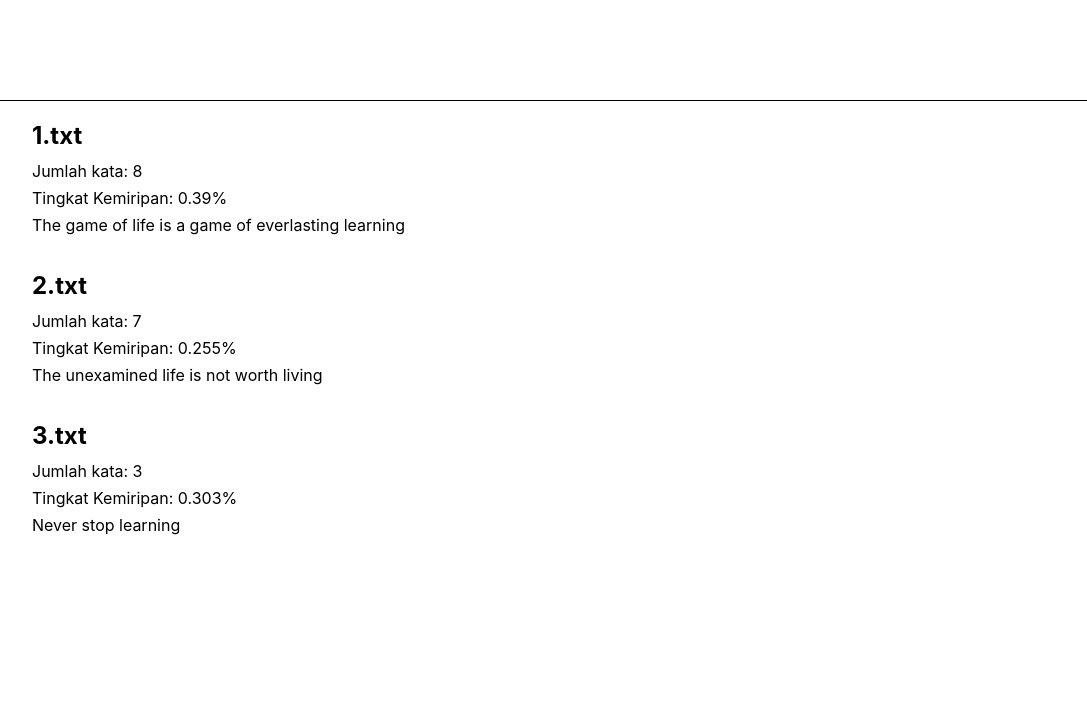
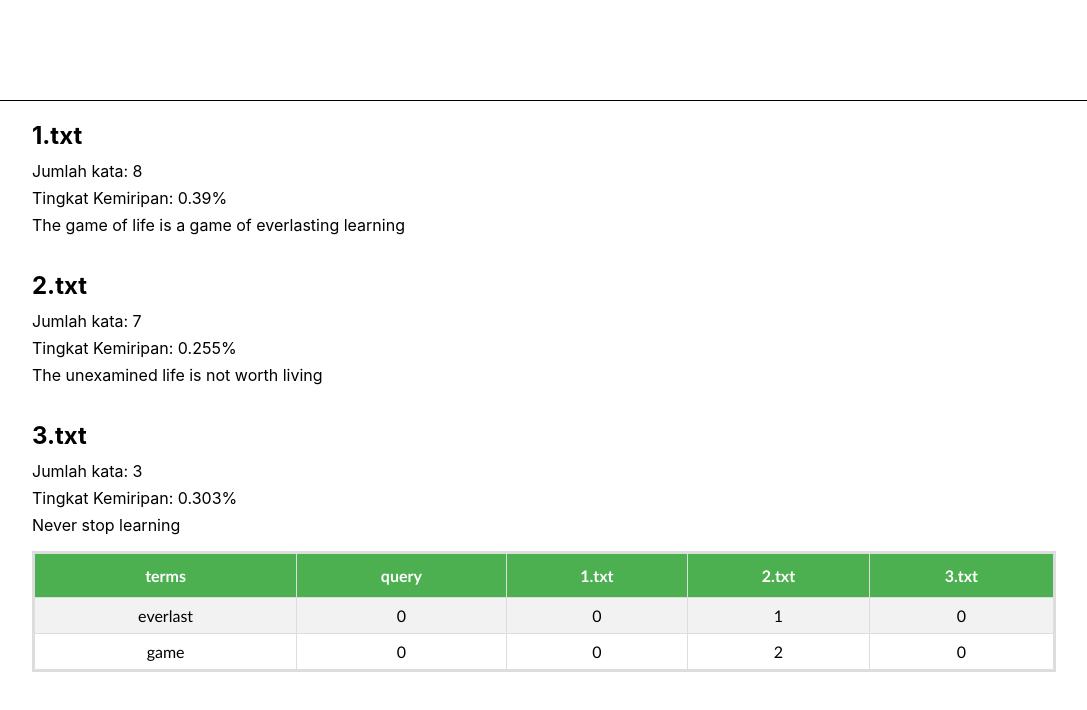
Before and after one commit to ravielze/izooslorz, a React (Create React App) app in the folder client/: page /QueryPage in a window 1280 px wide. Shown: the top 710 px of the page, without its empty margins (96-1183 px from the left). Built offline with nearby package versions, Linux system fonts and the light colour scheme.

Commit message:
Table Frontend

```diff
--- a/client/src/App.css
+++ b/client/src/App.css
@@ -125,3 +125,33 @@
   flex-direction: column;
   align-items: center;
 }
+
+#title {
+  text-align: center;
+  font-family: arial, sans-serif;
+}
+
+#termTable {
+  text-align: center;
+  font-family: "Trebuchet MS", Arial, Helvetica, sans-serif;
+  border-collapse: collapse;
+  border: 3px solid #ddd;
+  width: 100%;
+}
+
+#termTable td, #termTable th {
+  border: 1px solid #ddd;
+  padding: 8px;
+}
+
+#termTable tr:nth-child(even){background-color: #f2f2f2;}
+
+#termTable tr:hover {background-color: #ddd;}
+
+#termTable th {
+  padding-top: 12px;
+  padding-bottom: 12px;
+  text-align: center;
+  background-color: #4CAF50;
+  color: white;
+}
--- /dev/null
+++ b/client/src/components/TermTable.js
@@ -0,0 +1,58 @@
+import React, { Component } from 'react';
+
+
+class Table extends Component {
+    constructor(props) {
+        super(props)
+        this.state = {
+            termTable: [
+                {'terms': 'everlast', 'query': '0', 'documents': [{'doc': '1.txt', 'value': 0},{'doc': '2.txt', 'value': 1},{'doc': '3.txt', 'value': 0}]},
+                {'terms': 'game', 'query': '0', 'documents': [{'doc': '1.txt', 'value': 0},{'doc': '2.txt', 'value': 2},{'doc': '3.txt', 'value': 0}]}
+            ]
+        }
+    }
+    renderTableData() {
+        return this.state.termTable.map((termTable, index) => {
+            const { terms, query, documents } = termTable
+            return (
+                <tr key={terms}>
+                    <td>{terms}</td>
+                    <td>{query}</td>
+                    {this.renderTableRow(documents)}
+                </tr>
+           )
+        })
+    }
+    renderTableRow(props) {
+        return props.map((info, index) => {
+            return (
+                <td>{info.value}</td>
+           )
+        })
+    }
+
+    renderTableHeader() {
+        let header = ['terms', 'query'];
+        for(var d=0; d < this.state.termTable[0].documents.length; d++){
+            header.push(this.state.termTable[0].documents[d]['doc']);
+        }
+        return header.map((key, index) => {
+            return <th key={index}>{key}</th>
+        })
+    }
+
+    render() {
+        return (
+            <div>
+                <table id='termTable'>
+                    <tbody>
+                        <tr>{this.renderTableHeader()}</tr>
+                        {this.renderTableData()}
+                    </tbody>
+                </table>
+            </div>
+        )
+    }
+}
+
+export default Table;
--- a/client/src/pages/QueryPage.js
+++ b/client/src/pages/QueryPage.js
@@ -1,6 +1,7 @@
 import "../App.css";
 import React from "react";
 import DocuQuery from "../components/Documents";
+import Table from "../components/TermTable";
 
 const QueryPage = () => {
     return (
@@ -9,6 +10,7 @@ const QueryPage = () => {
         </div>
         <div className="QueryPage-Body">
           <DocuQuery/>
+          <Table />
         </div>
       </div>
     );
```
